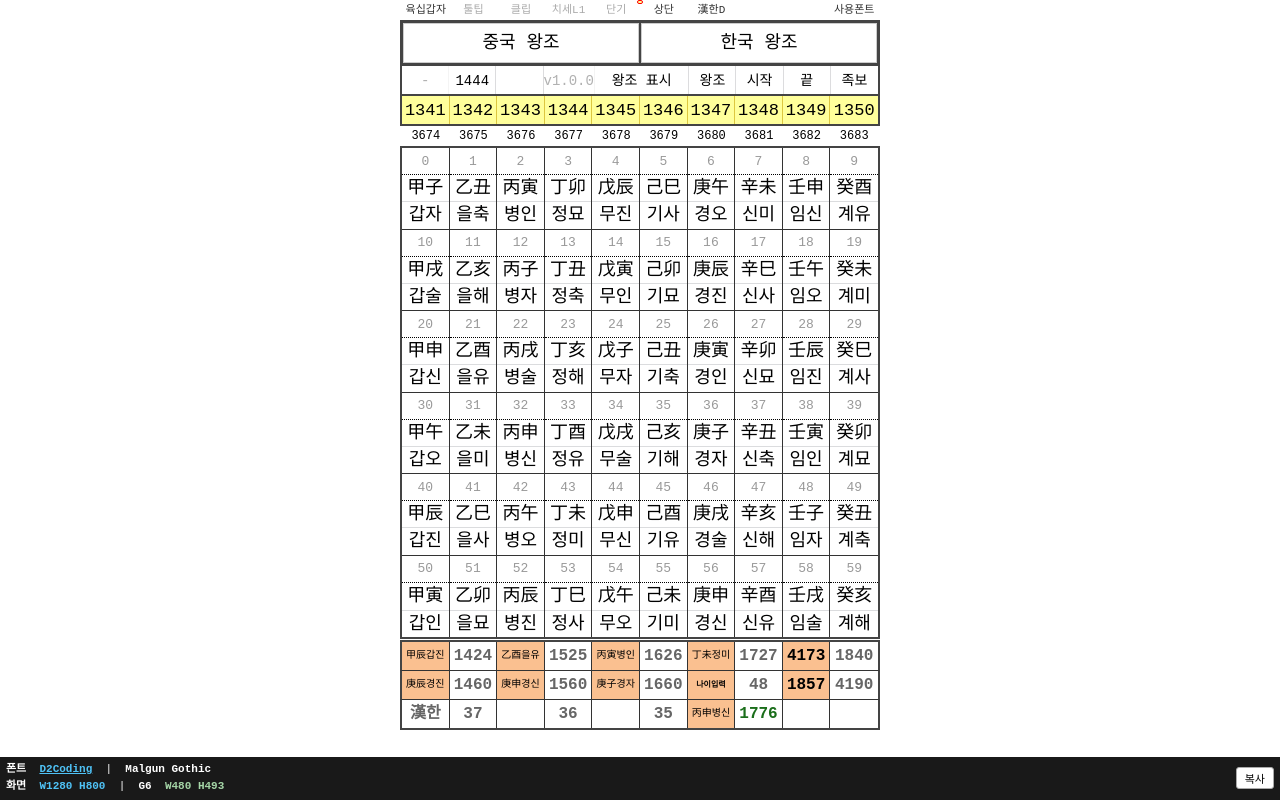
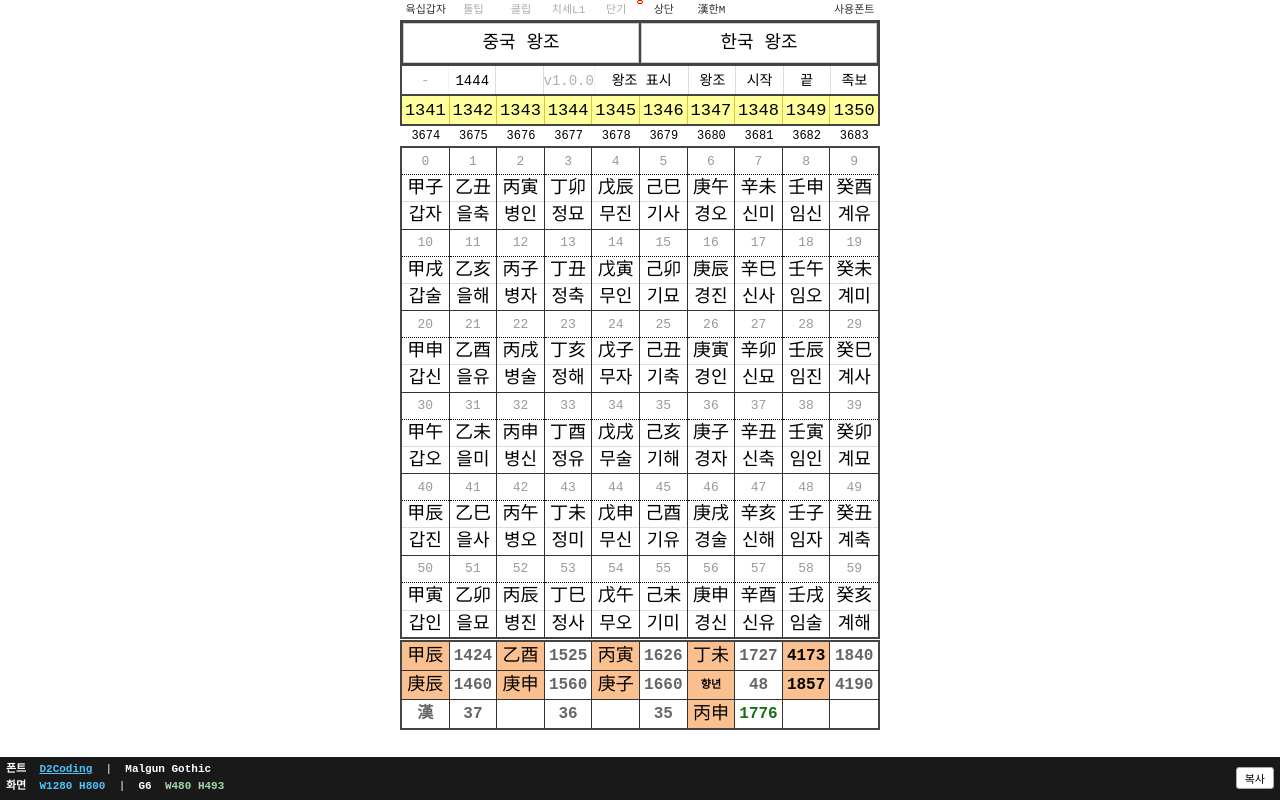
Before and after one commit to Sukju22/Ganji, a plain HTML site: page index.html in a window 1280 px wide. Drawn offline with Linux system fonts and the light colour scheme; a web font is replaced by a local one.

Commit message:
Update index.html

```diff
--- a/index.html
+++ b/index.html
@@ -884,7 +884,7 @@ input[type=number] { -moz-appearance:textfield; }
     <div class="box h05" id="G1C4" style="cursor:pointer; color:var(--g1-color);">치세L1</div>
     <div class="box h05" id="G1C5" style="cursor:pointer; color:var(--g1-color-inactive);">단기</div>
     <div class="box h05" id="G1C6" style="cursor:pointer; color:var(--g1-color);">상단</div>
-    <div class="box h05" id="G1C7" style="cursor:pointer; color:var(--g1-color);">漢한D</div>
+    <div class="box h05" id="G1C7" style="cursor:pointer; color:var(--g1-color);">漢한M</div>
     <div class="box h05"></div>
     <div class="box h05"></div>
     <div class="box h05" id="G1C10" style="cursor:pointer; color:var(--g1-color);">사용폰트</div>
@@ -997,7 +997,7 @@ input[type=number] { -moz-appearance:textfield; }
     <div class="box c1 g7-year" id="G7R2C4" contenteditable="true" tabindex="4"></div>
     <div class="box label c1" id="G7R2C5"></div>
     <div class="box c1 g7-year" id="G7R2C6" contenteditable="true" tabindex="6"></div>
-    <div class="box label c1" id="G7R2C7" style="font-size:8px;">나이입력</div>
+    <div class="box label c1" id="G7R2C7">향년</div>
     <div class="box c1 g7-year" id="G7R2C8" contenteditable="true" tabindex="8"></div>
     <div class="box c1" id="G7R2C9" style="background:#FAC090;"></div>
     <div class="box c1 g7-year" id="G7R2C10" contenteditable="true" tabindex="10"></div>
@@ -2887,7 +2887,7 @@ if (G1C4) G1C4.style.color = "var(--g1-color-inactive)";
 // ── M모드(漢한M): G7R3C1 클릭으로 漢(한자만) ↔ 한(한글만) 2자 표시
 const G7_DISPLAY_OPTIONS = ["漢한", "한漢", "漢", "한"]; // D모드 순환 옵션
 window.g7DisplayMode = 0;  // D모드 초기값: 漢한
-window.g7MMode = false;    // false=D모드, true=M모드
+window.g7MMode = true;     // false=D모드, true=M모드
 window.g7MModeChar = "漢"; // M모드 현재 표시 글자 (漢 or 한)
 
 const G7R3C1El = document.getElementById("G7R3C1");
@@ -3078,7 +3078,19 @@ function yearToGanjiShort(year) {
   let y = year <= 0 ? year + 1 : year;
   const ganIdx  = ((y - 4) % 10 + 10) % 10;
   const jibiIdx = ((y - 4) % 12 + 12) % 12;
-  return gans_kor[ganIdx] + jibis_kor[jibiIdx]; // 앞 2글자(한글)만
+  const han = gans[ganIdx]     + jibis[jibiIdx];
+  const kor = gans_kor[ganIdx] + jibis_kor[jibiIdx];
+  // 모바일(.short)도 현재 표기방식 모드를 반영
+  if (window.g7MMode) {
+    return window.g7MModeChar === "漢" ? han : kor;
+  }
+  switch (window.g7DisplayMode) {
+    case 0: return han + kor; // 漢한
+    case 1: return kor + han; // 한漢
+    case 2: return han;       // 漢
+    case 3: return kor;       // 한
+    default: return kor;
+  }
 }
 
 // G7 셀 쌍 정의: [홀수(간지) id, 짝수(년도) id]
```
